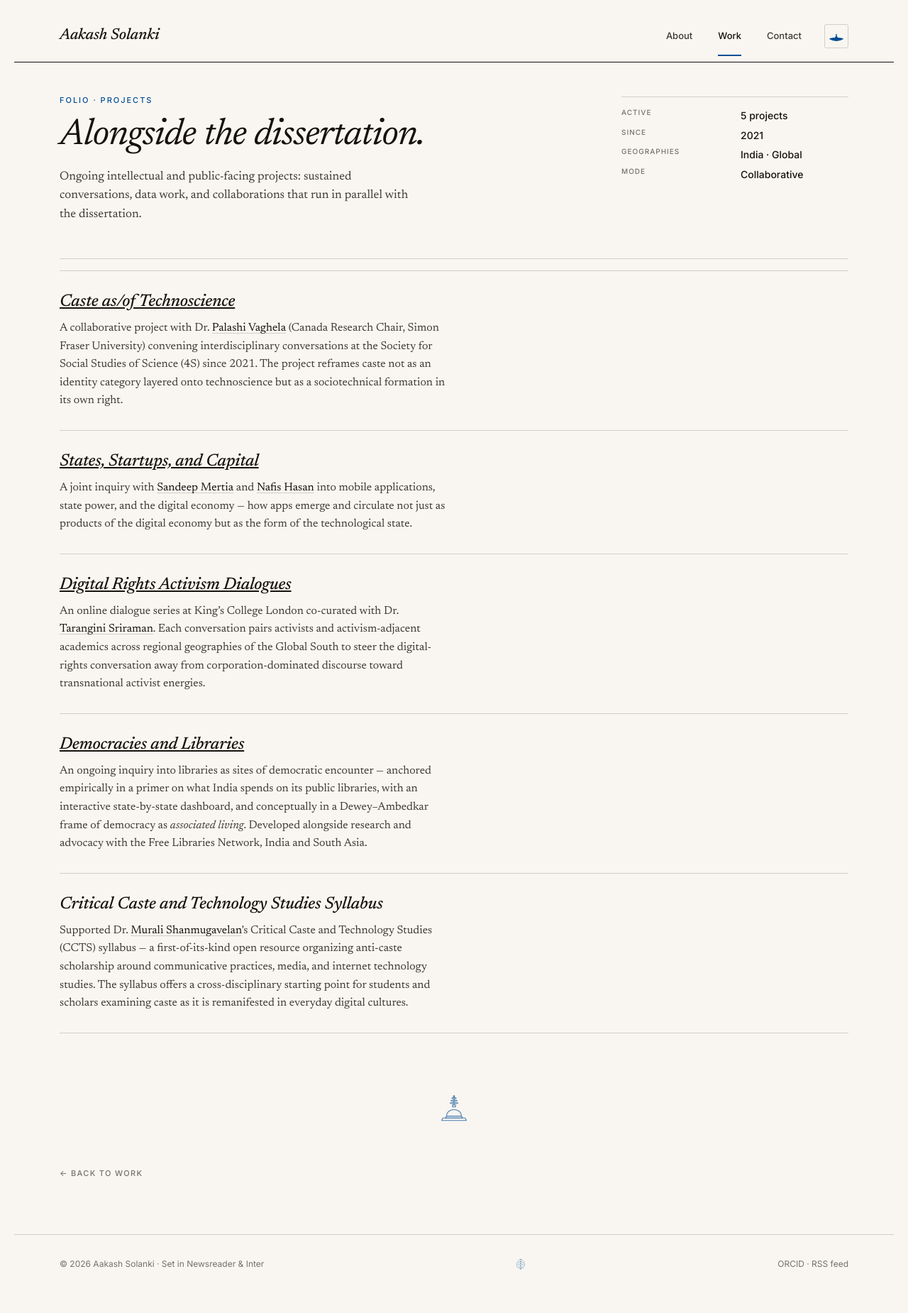
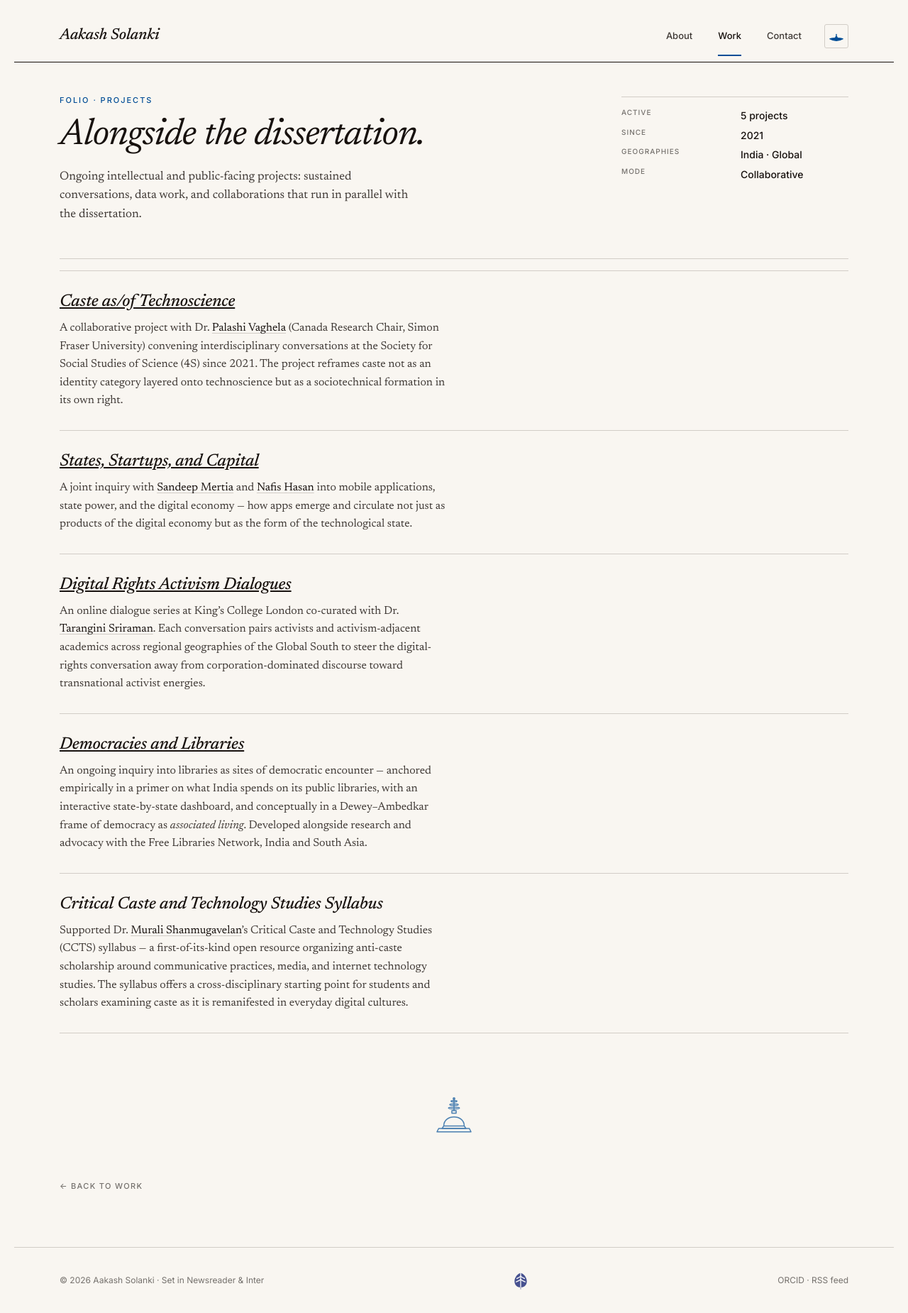
Before and after one commit to skishchampi/skishchampi.github.io, a Jekyll site: the page built from projects.md, in a window 1280 px wide. Shown: the whole page at 71% size. Built offline with Jekyll 4.4.1, drawn with Linux system fonts in a browser that asks for light colours; some web fonts are replaced; before the commit the page ends 1822 px from its top, so only the background shows below that.

Commit message:
Beef up footer bodhi + stupa coda; match favicon style (#85)
The page-end ornaments were too subtle. Bump:
- Footer bodhi leaf: 18×18 → 28×28, and swap the outline-stroke
  rendering for the new filled-cobalt-with-white-veins design that
  matches the favicon
- Stupa coda: 44×48 → 60×66

Footer ornament no longer uses currentColor (hardcoded fills now), so
drop the redundant color: var(--accent-blue) rule.

Co-authored-by: skishchampi <996985+skishchampi@users.noreply.github.com>
Co-authored-by: Claude Opus 4.7 (1M context) <noreply@anthropic.com>

```diff
--- a/_layouts/default.html
+++ b/_layouts/default.html
@@ -118,13 +118,14 @@
       <footer class="site">
         <span>© {{ site.time | date: '%Y' }} {{ site.author }} · Set in Newsreader &amp; Inter</span>
         <span class="ornament" aria-hidden="true">
-          <svg viewBox="0 0 130 130" fill="none" stroke="currentColor" stroke-width="3" stroke-linecap="round" stroke-linejoin="round">
-            <path d="M 65 110 C 45 112 27 98 25 75 C 23 48 41 25 65 15 C 89 25 107 48 105 75 C 103 98 85 112 65 110 Z"/>
-            <path d="M 65 15 L 65 110"/>
-            <path d="M 65 110 L 65 122"/>
-            <path d="M 65 38 Q 53 46 40 53"/><path d="M 65 38 Q 77 46 90 53"/>
-            <path d="M 65 60 Q 51 68 36 75"/><path d="M 65 60 Q 79 68 94 75"/>
-            <path d="M 65 82 Q 54 90 47 96"/><path d="M 65 82 Q 76 90 83 96"/>
+          <svg viewBox="0 0 130 130">
+            <path d="M 65 110 C 45 112 27 98 25 75 C 23 48 41 25 65 15 C 89 25 107 48 105 75 C 103 98 85 112 65 110 Z" fill="#2a3680"/>
+            <g fill="none" stroke="#ffffff" stroke-width="6" stroke-linecap="round" stroke-linejoin="round">
+              <path d="M 65 15 L 65 110"/>
+              <path d="M 65 38 Q 53 46 40 53"/><path d="M 65 38 Q 77 46 90 53"/>
+              <path d="M 65 60 Q 51 68 36 75"/><path d="M 65 60 Q 79 68 94 75"/>
+            </g>
+            <path d="M 65 110 L 65 122" fill="none" stroke="#2a3680" stroke-width="3" stroke-linecap="round"/>
           </svg>
         </span>
         <span><a href="{{ site.orcid }}" rel="noopener">ORCID</a> · <a href="{{ '/feed.xml' | relative_url }}">RSS feed</a></span>
--- a/assets/css/style.css
+++ b/assets/css/style.css
@@ -770,8 +770,8 @@ main pre code { background: none; padding: 0; }
 /* ── Stupa coda (page closer) ─────────────────────────────── */
 .stupa-coda {
   display: block;
-  width: 44px;
-  height: 48px;
+  width: 60px;
+  height: 66px;
   margin: 80px auto 24px;
   background-color: var(--accent-blue);
   -webkit-mask: url('/assets/img/stupa.svg') no-repeat center / contain;
@@ -851,9 +851,8 @@ footer.site {
 footer.site a { color: var(--ink-3); text-decoration: none; }
 footer.site a:hover { color: var(--accent); }
 footer.site .ornament {
-  width: 18px;
-  height: 18px;
-  color: var(--accent-blue);
+  width: 28px;
+  height: 28px;
   opacity: 0.85;
   flex-shrink: 0;
   display: inline-flex;
```
